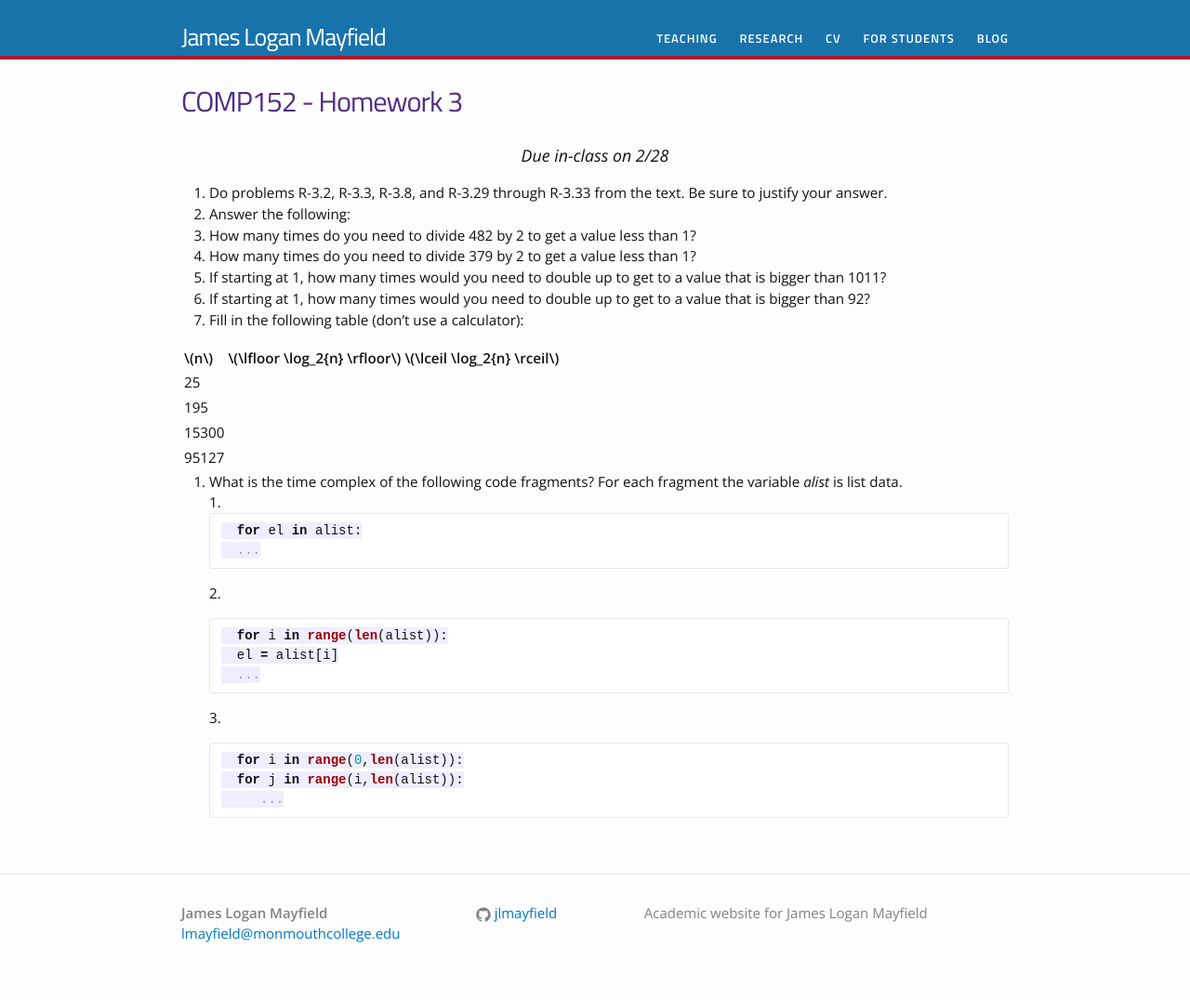
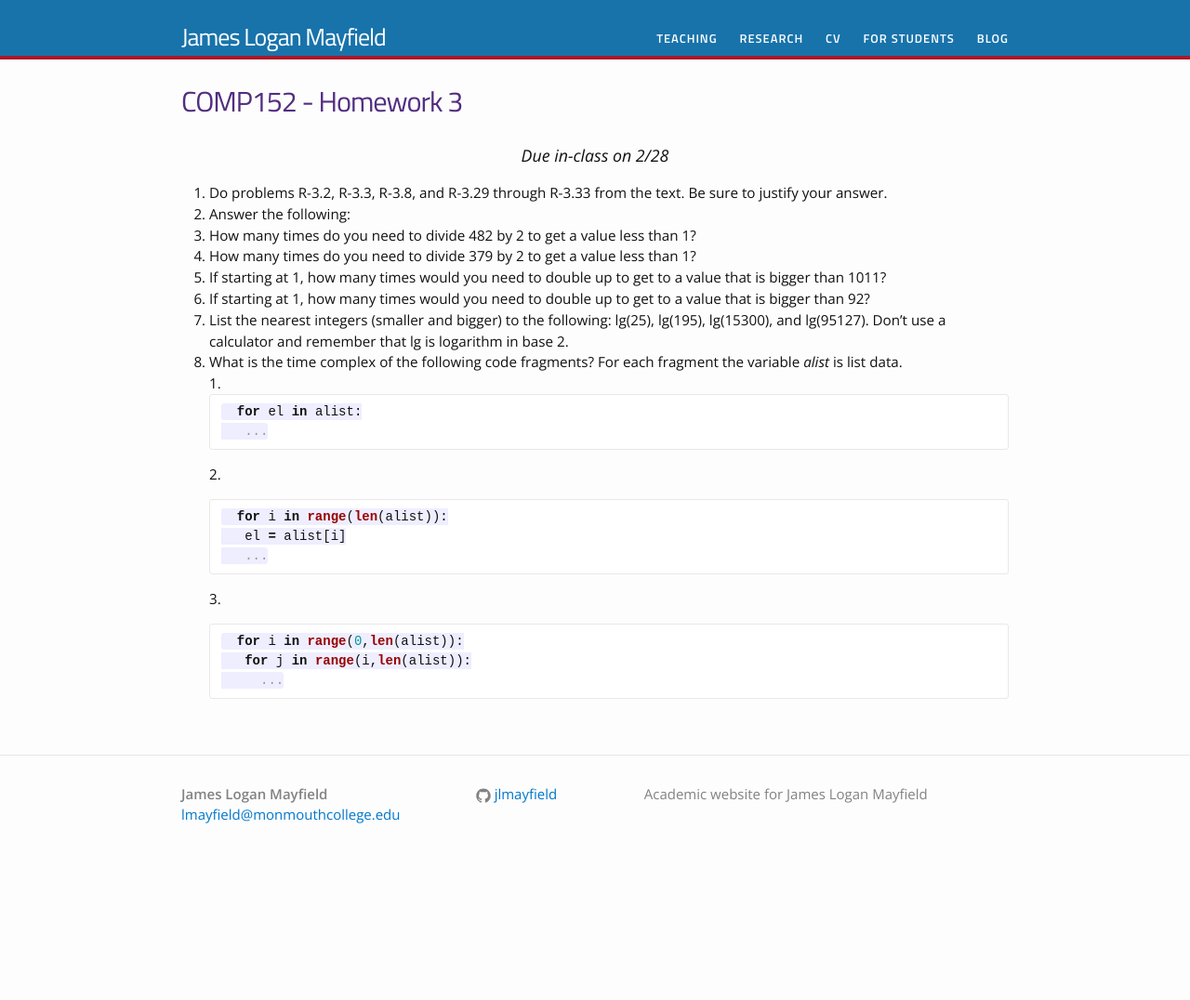
Before and after one commit to jlmayfield/jlmayfield.github.io, a Jekyll site: the page built from teaching/COMP152/homework/hwk-chp3.md, in a window 1280 px wide. Shown: the whole page at 93% size. Built offline with Jekyll 4.4.1, drawn with Linux system fonts in a browser that asks for light colours; after the commit the page ends 948 px from its top, so only the background shows below that.

Commit message:
c152. formatting in mathjax and code blocks

````diff
--- a/teaching/COMP152/homework/hwk-chp3.md
+++ b/teaching/COMP152/homework/hwk-chp3.md
@@ -15,30 +15,22 @@ mathjax: true
   2. How many times do you need to divide 379 by 2 to get a value less than 1?
   3. If starting at 1, how many times would you need to double up to get to a value that is bigger than 1011?
   4. If starting at 1, how many times would you need to double up to get to a value that is bigger than 92?
-  5. Fill in the following table (don't use a calculator):
-
-| $$n$$ | $$\lfloor \log_2{n} \rfloor$$ | $$\lceil \log_2{n} \rceil$$ |
-| :--- | :---- | :--- |
-| 25 | | |
-| 195 | | |
-| 15300 | | |
-| 95127 | | |
-
+  5. List the nearest integers (smaller and bigger) to the following: lg(25), lg(195), lg(15300), and lg(95127). Don't use a calculator and remember that lg is logarithm in base 2.
 3. What is the time complex of the following code fragments? For each fragment the variable *alist* is list data.
   1.
   ```python
   for el in alist:
-     ...
+      ...
   ```
   2.
   ```python
   for i in range(len(alist)):
-     el = alist[i]
-     ...
+      el = alist[i]
+      ...
   ```
   3.
   ```python
   for i in range(0,len(alist)):
-     for j in range(i,len(alist)):
+      for j in range(i,len(alist)):
         ...
   ```
````
